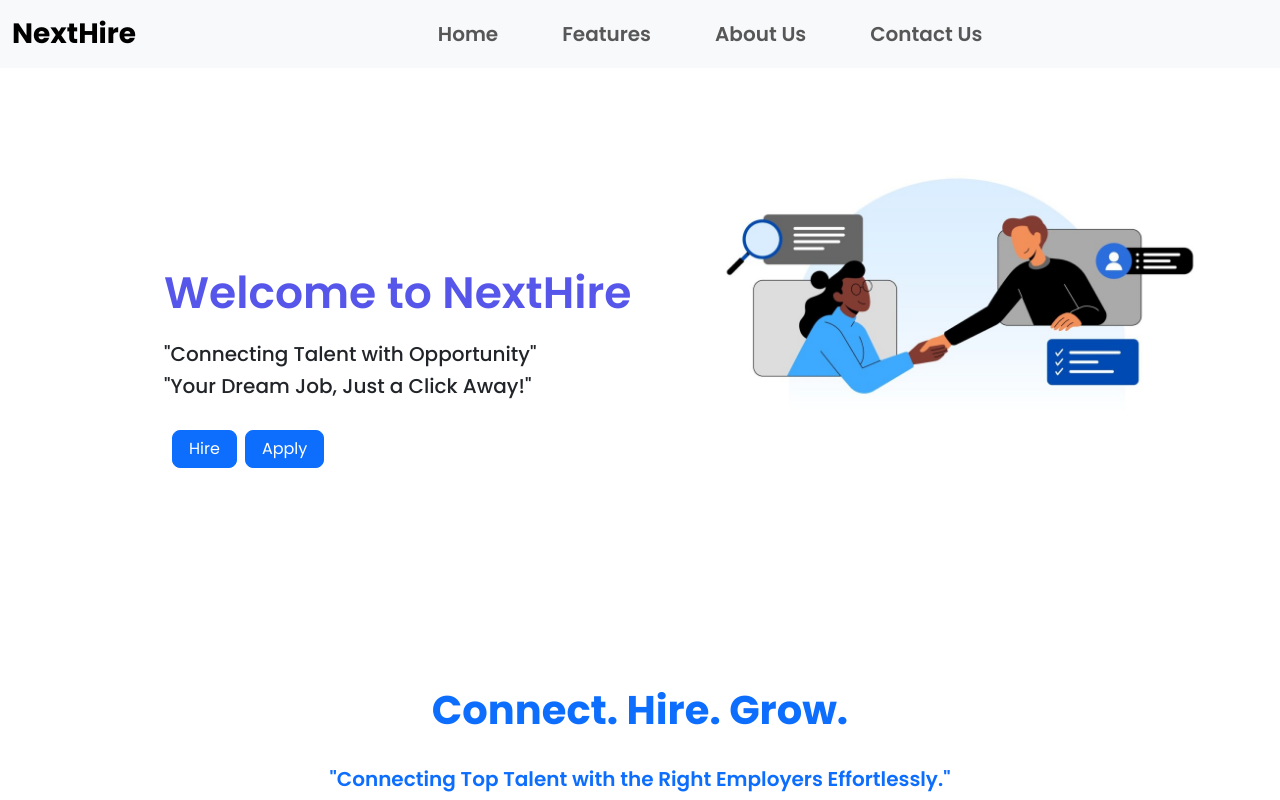
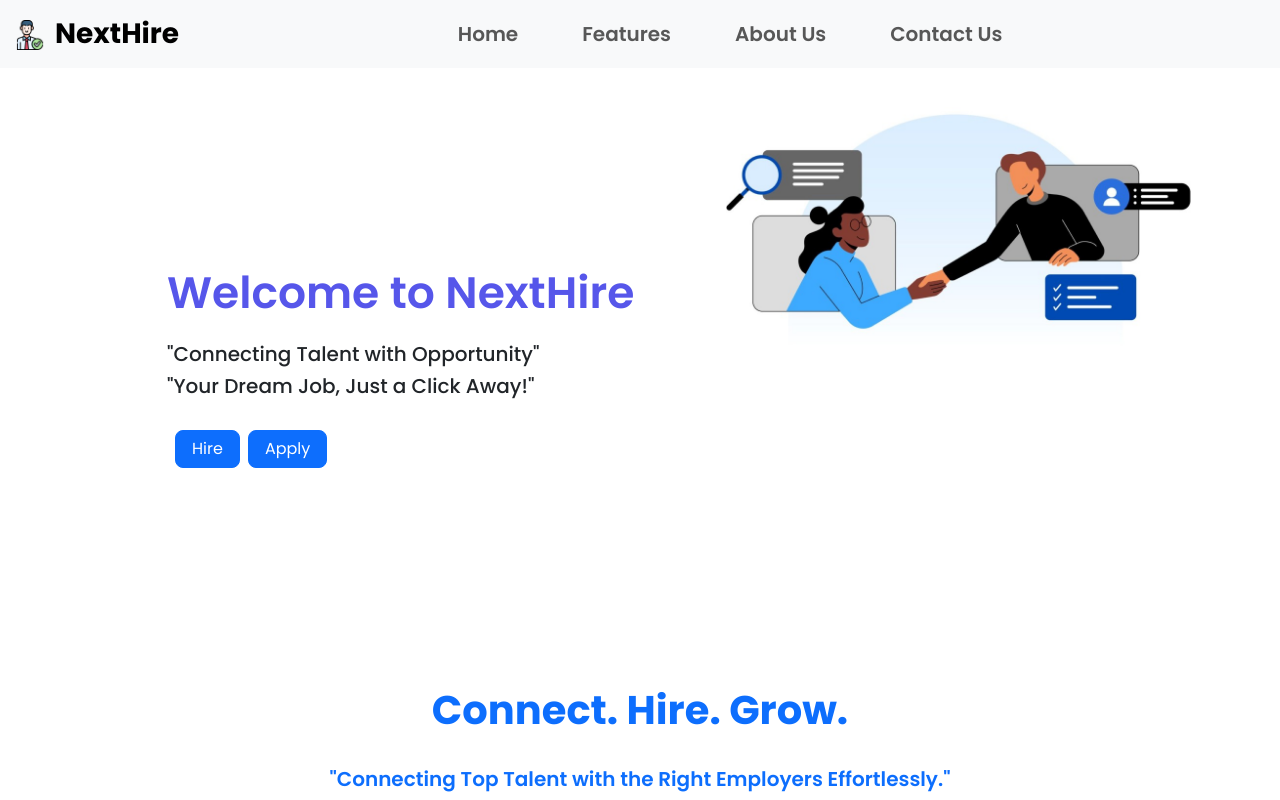
Before and after one commit to yash2607-del/NextHire, a React (Vite) app in the folder client/: page /home in a window 1280 px wide. Shown: the top 800 px of the page. Built offline with nearby package versions, Linux system fonts and the light colour scheme.

Commit message:
Added the logo in nav component and removed the horizontal scroll from landing page

```diff
--- a/client/src/App.jsx
+++ b/client/src/App.jsx
@@ -8,7 +8,7 @@ import Login from "./pages/auth/login/Login";
 import Signup from "./pages/auth/signup/Signup";
 import Landing from "./pages/landing/Landing";
 import RecruiterForm from "./pages/rec_form/RecruiterForm";
-import Home from "./pages/home/Home";
+import Home from "./pages/home/Home"
 
 function App() {
   return (
--- a/client/src/components/Navbar.jsx
+++ b/client/src/components/Navbar.jsx
@@ -5,12 +5,10 @@ function navbar() {
     <>
      <nav className="navbar navbar-expand-lg bg-light py-2">
     <div className="container-fluid">
-    <link rel="icon" href="/assets/hiring.png" type="image/png" sizes="192x192" />
-
-      <a className="navbar-brand fs-3 logo-name" href="#">
-        {" "}
-        NextHire
-      </a>
+    <a className="navbar-brand fs-3 logo-name" href="#">
+            <img src="/assets/hire_1.png" alt="NextHire Logo" style={{ width: "30px", height: "30px", marginRight: "10px" }} />
+            NextHire
+          </a>
       <button
         className="navbar-toggler"
         type="button"
--- a/client/src/pages/landing/landing.css
+++ b/client/src/pages/landing/landing.css
@@ -1,69 +1,89 @@
-.started {
-    margin-right: 15px;
+/* Prevent horizontal overflow */
+body {
+  overflow-x: hidden;
 }
 
-.navbar-nav{
-    gap: 50 px;
+/* Ensure the container-fluid class does not cause overflow */
+.container-fluid {
+  max-width: 100%;
+  padding-right: 15px;
+  padding-left: 15px;
+  margin-right: auto;
+  margin-left: auto;
 }
 
-.hero-section{
-    background-color: rgb(71, 71, 216);
+/* Ensure the navbar does not cause overflow */
+.navbar {
+  max-width: 100%;
 }
 
-.hero-img{
-    margin-top: 8vh;
+/* Ensure the hero section does not cause overflow */
+.hero-section {
+  max-width: 100%;
+  overflow: hidden;
 }
 
-.nav-font{
-    font-family: "Poppins", sans-serif;
-    font-weight: 600;
-    font-style: normal;
-    color: rgb(240, 209, 171);
+/* Ensure the hero image does not cause overflow */
+.hero-img {
+  max-width: 100%;
+  height: auto;
 }
 
-.logo-name{
-        font-weight:bold;
-
+/* Ensure the cards do not cause overflow */
+.card {
+  flex: 1 1 300px; /* Ensures cards take up equal space */
+  max-width: 350px; /* Prevents overly wide cards */
+  text-align: center;
 }
 
-
-
-
-.left-section{
-    margin-top: 18vh;
-    margin-left: 16vh;
+@media (max-width: 768px) {
+  .card {
+    flex: 1 1 100%; /* Cards take full width on smaller screens */
+  }
 }
 
-.heading{
-    font-size:44px;
-    color: rgb(86, 86, 234);
-    font-family: "Poppins", sans-serif;
-    font-weight: 600;
-    font-style: normal;
+/* Other existing styles */
+.started {
+  margin-right: 15px;
 }
 
-.feature-heading{
-    margin-top:140px;
-    margin-bottom: 0px;
+.navbar-nav {
+  gap: 50px;
 }
 
+.nav-font {
+  font-family: "Poppins", sans-serif;
+  font-weight: 600;
+  font-style: normal;
+  color: rgb(240, 209, 171);
+}
+
+.logo-name {
+  font-weight: bold;
+}
+
+.left-section {
+  margin-top: 18vh;
+  margin-left: 16vh;
+}
+
+.heading {
+  font-size: 44px;
+  color: rgb(86, 86, 234);
+  font-family: "Poppins", sans-serif;
+  font-weight: 600;
+  font-style: normal;
+}
+
+.feature-heading {
+  margin-top: 140px;
+  margin-bottom: 0px;
+}
 
 .d-flex {
-    gap: 1.5rem; /* Reduces unnecessary spacing */
-  }
+  gap: 1.5rem; /* Reduces unnecessary spacing */
+}
 
-  .card {
-    flex: 1 1 300px; /* Ensures cards take up equal space */
-    max-width: 350px; /* Prevents overly wide cards */
-    text-align: center;
-  }
-
-  @media (max-width: 768px) {
-    .card {
-      flex: 1 1 100%; /* Cards take full width on smaller screens */
-    }
-  }
-
-  .query-heading{
-    margin-top: 190px;
-  }
+.query-heading {
+  margin-top: 190px;
+}
```
